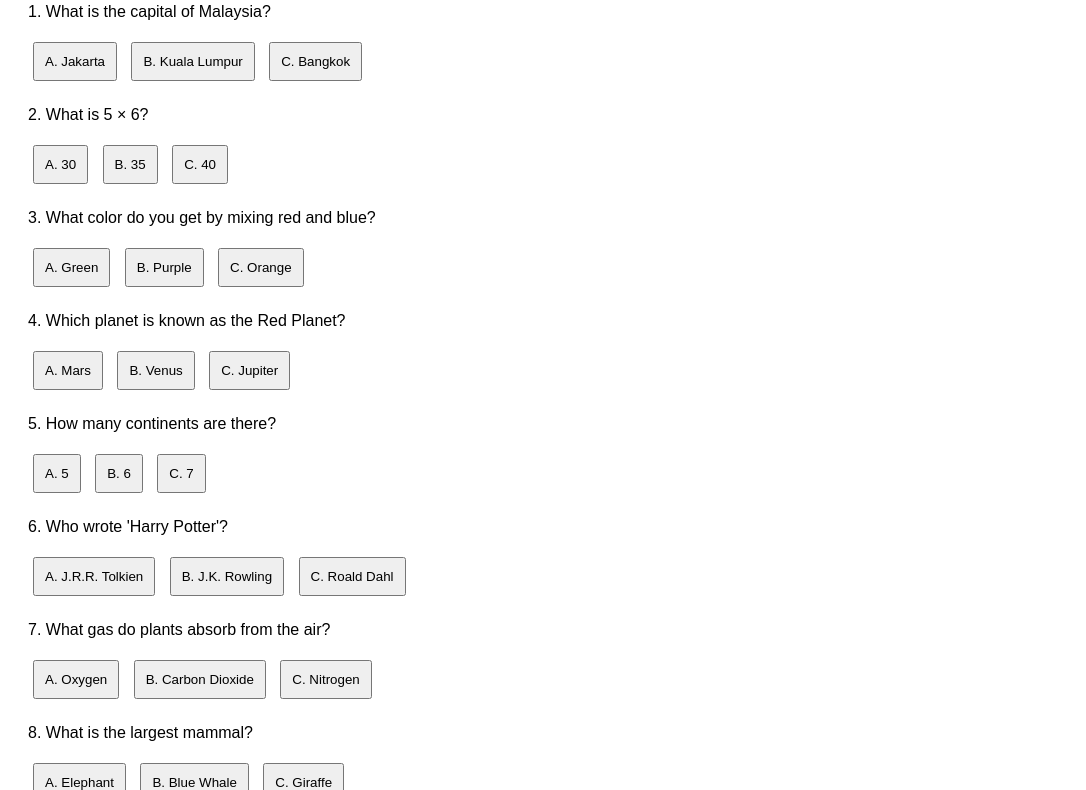
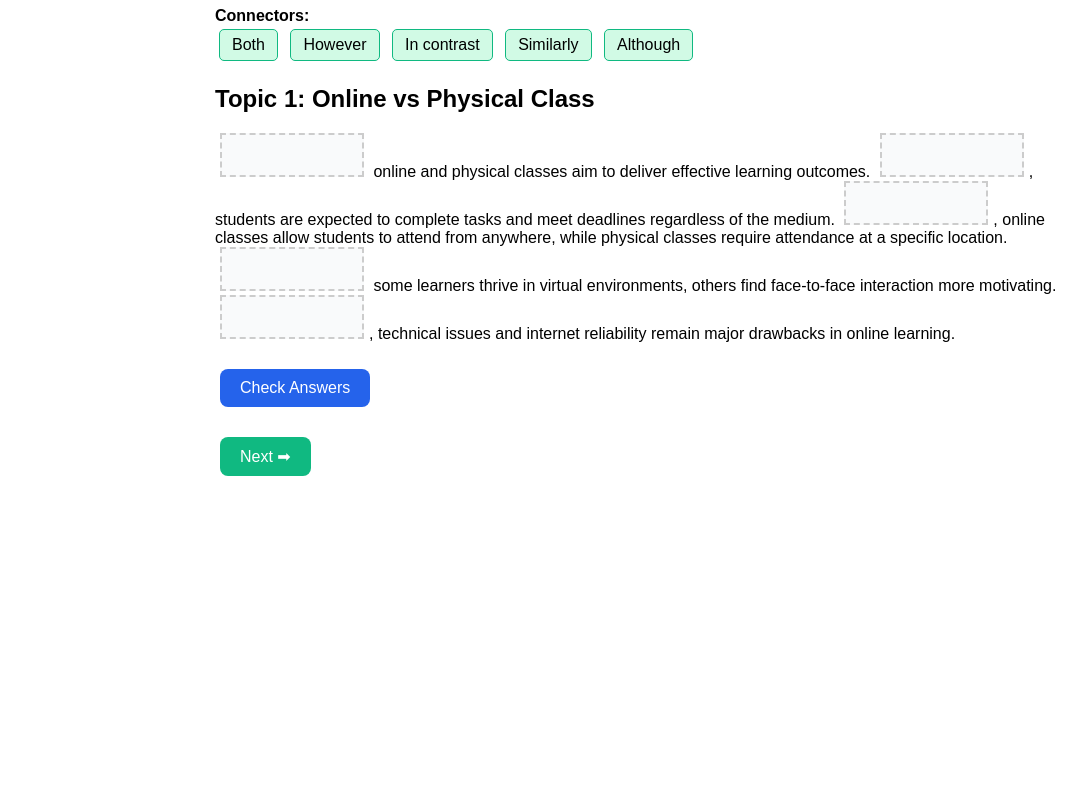
Before and after one commit to NikAliaMohdSaufi/Quiz, a plain HTML site: page index.html in a window 1280 px wide. Shown: the part 93-883 px from the top of the page, without its empty margins (0-1086 px from the left). After the commit the page ends 800 px from the top, so only its background shows below. Drawn offline with Linux system fonts and the light colour scheme.

Commit message:
Change question and type of quiz to drag and drop

```diff
--- a/index.html
+++ b/index.html
@@ -1,127 +1,258 @@
 <!DOCTYPE html>
-<html>
+<html lang="en">
 <head>
-  <title>Simple Quiz</title>
+  <meta charset="UTF-8">
+  <title>Comparison and Contrast Quiz</title>
   <style>
-    body { font-family: Arial; padding: 20px; }
-    .question { margin-bottom: 20px; }
-    button { margin: 5px; padding: 10px; }
+    body {
+      font-family: Arial, sans-serif;
+      padding: 20px;
+      max-width: 850px;
+      margin: auto;
+    }
+
+    .draggable {
+      display: inline-block;
+      padding: 6px 12px;
+      margin: 4px;
+      background-color: #d1fae5;
+      border: 1px solid #10b981;
+      border-radius: 5px;
+      cursor: grab;
+    }
+
+    .drop-zone {
+      display: inline-block;
+      width: 130px;
+      min-height: 30px;
+      border: 2px dashed #ccc;
+      margin: 0 5px;
+      padding: 5px;
+      text-align: center;
+      background-color: #f9fafb;
+    }
+
+    .drop-zone.hover {
+      border-color: #10b981;
+      background-color: #ecfdf5;
+    }
+
+    .topic {
+      display: none;
+    }
+
+    .topic.active {
+      display: block;
+    }
+
+    .navigation {
+      margin-top: 20px;
+    }
+
+    .feedback {
+      font-weight: bold;
+      margin-top: 10px;
+    }
+
+    .connector-bank {
+      display: none;
+      margin: 15px 0;
+    }
+
+    .connector-bank.active {
+      display: block;
+    }
+
+    .btn {
+      padding: 10px 20px;
+      margin: 10px 5px 0;
+      font-size: 16px;
+      border: none;
+      border-radius: 8px;
+      cursor: pointer;
+      transition: background-color 0.3s;
+    }
+
+    .btn-check {
+      background-color: #2563eb;
+      color: white;
+    }
+
+    .btn-check:hover {
+      background-color: #1e40af;
+    }
+
+    .btn-nav {
+      background-color: #10b981;
+      color: white;
+    }
+
+    .btn-nav:hover {
+      background-color: #059669;
+    }
   </style>
 </head>
 <body>
-  <h2>Quick Quiz</h2>
 
-  <div class="question" id="q1">
-    <p>1. What is the capital of Malaysia?</p>
-    <button onclick="answer(1, 'A')">A. Jakarta</button>
-    <button onclick="answer(1, 'B')">B. Kuala Lumpur</button>
-    <button onclick="answer(1, 'C')">C. Bangkok</button>
-    <p id="result1"></p>
+<h1>Comparison and Contrast Quiz</h1>
+
+<!-- Connector Banks -->
+<div id="connector-0" class="connector-bank active">
+  <strong>Connectors:</strong><br>
+  <div class="draggable" draggable="true" id="both">Both</div>
+  <div class="draggable" draggable="true" id="however">However</div>
+  <div class="draggable" draggable="true" id="inContrast">In contrast</div>
+  <div class="draggable" draggable="true" id="similarly">Similarly</div>
+  <div class="draggable" draggable="true" id="although">Although</div>
 </div>
 
-  <div class="question" id="q2">
-    <p>2. What is 5 × 6?</p>
-    <button onclick="answer(2, 'A')">A. 30</button>
-    <button onclick="answer(2, 'B')">B. 35</button>
-    <button onclick="answer(2, 'C')">C. 40</button>
-    <p id="result2"></p>
+<div id="connector-1" class="connector-bank">
+  <strong>Connectors:</strong><br>
+  <div class="draggable" draggable="true" id="both2">Both</div>
+  <div class="draggable" draggable="true" id="however2">However</div>
+  <div class="draggable" draggable="true" id="inContrast2">In contrast</div>
+  <div class="draggable" draggable="true" id="similarly2">Similarly</div>
+  <div class="draggable" draggable="true" id="although2">Although</div>
 </div>
 
-  <div class="question" id="q3">
-    <p>3. What color do you get by mixing red and blue?</p>
-    <button onclick="answer(3, 'A')">A. Green</button>
-    <button onclick="answer(3, 'B')">B. Purple</button>
-    <button onclick="answer(3, 'C')">C. Orange</button>
-    <p id="result3"></p>
+<div id="connector-2" class="connector-bank">
+  <strong>Connectors:</strong><br>
+  <div class="draggable" draggable="true" id="both3">Both</div>
+  <div class="draggable" draggable="true" id="however3">However</div>
+  <div class="draggable" draggable="true" id="inContrast3">In contrast</div>
+  <div class="draggable" draggable="true" id="similarly3">Similarly</div>
+  <div class="draggable" draggable="true" id="although3">Although</div>
 </div>
 
-  <div class="question" id="q4">
-    <p>4. Which planet is known as the Red Planet?</p>
-    <button onclick="answer(4, 'A')">A. Mars</button>
-    <button onclick="answer(4, 'B')">B. Venus</button>
-    <button onclick="answer(4, 'C')">C. Jupiter</button>
-    <p id="result4"></p>
+<!-- Topics -->
+<div class="topic active" id="topic-0">
+  <h2>Topic 1: Online vs Physical Class</h2>
+  <p>
+    <span class="drop-zone" data-answer="Both"></span> online and physical classes aim to deliver effective learning outcomes.
+    <span class="drop-zone" data-answer="Similarly"></span>, students are expected to complete tasks and meet deadlines regardless of the medium.
+    <span class="drop-zone" data-answer="In contrast"></span>, online classes allow students to attend from anywhere, while physical classes require attendance at a specific location.
+    <span class="drop-zone" data-answer="Although"></span> some learners thrive in virtual environments, others find face-to-face interaction more motivating.
+    <span class="drop-zone" data-answer="However"></span>, technical issues and internet reliability remain major drawbacks in online learning.
+  </p>
+  <button class="btn btn-check" onclick="checkAnswers(0)">Check Answers</button>
+  <div class="navigation">
+    <button class="btn btn-nav" onclick="nextTopic()">Next ➡</button>
+  </div>
+  <div class="feedback" id="feedback-0"></div>
 </div>
 
-  <div class="question" id="q5">
-    <p>5. How many continents are there?</p>
-    <button onclick="answer(5, 'A')">A. 5</button>
-    <button onclick="answer(5, 'B')">B. 6</button>
-    <button onclick="answer(5, 'C')">C. 7</button>
-    <p id="result5"></p>
+<div class="topic" id="topic-1">
+  <h2>Topic 2: Book vs eBook</h2>
+  <p>
+    <span class="drop-zone" data-answer="Both"></span> printed books and eBooks are popular choices among readers.
+    <span class="drop-zone" data-answer="Similarly"></span>, readers can annotate, highlight, and bookmark their progress in both formats.
+    <span class="drop-zone" data-answer="However"></span>, the reading experience varies greatly.
+    <span class="drop-zone" data-answer="In contrast"></span>, eBooks offer adjustable fonts and brightness, while physical books do not.
+    <span class="drop-zone" data-answer="Although"></span> eBooks are convenient and lightweight, many still enjoy the scent and texture of paper.
+  </p>
+  <button class="btn btn-check" onclick="checkAnswers(1)">Check Answers</button>
+  <div class="navigation">
+    <button class="btn btn-nav" onclick="prevTopic()">⬅ Back</button>
+    <button class="btn btn-nav" onclick="nextTopic()">Next ➡</button>
+  </div>
+  <div class="feedback" id="feedback-1"></div>
 </div>
 
-  <div class="question" id="q6">
-    <p>6. Who wrote 'Harry Potter'?</p>
-    <button onclick="answer(6, 'A')">A. J.R.R. Tolkien</button>
-    <button onclick="answer(6, 'B')">B. J.K. Rowling</button>
-    <button onclick="answer(6, 'C')">C. Roald Dahl</button>
-    <p id="result6"></p>
+<div class="topic" id="topic-2">
+  <h2>Topic 3: Studying Alone vs in a Group</h2>
+  <p>
+    <span class="drop-zone" data-answer="Both"></span> solo and group study methods can lead to academic success.
+    <span class="drop-zone" data-answer="Similarly"></span>, students in either setup must manage their time wisely.
+    <span class="drop-zone" data-answer="However"></span>, individual studying offers more control over pace and environment.
+    <span class="drop-zone" data-answer="In contrast"></span>, group studying allows for peer learning and discussion.
+    <span class="drop-zone" data-answer="Although"></span> group settings can be engaging, they can also be distracting.
+  </p>
+  <button class="btn btn-check" onclick="checkAnswers(2)">Check Answers</button>
+  <div class="navigation">
+    <button class="btn btn-nav" onclick="prevTopic()">⬅ Back</button>
+  </div>
+  <div class="feedback" id="feedback-2"></div>
 </div>
 
-  <div class="question" id="q7">
-    <p>7. What gas do plants absorb from the air?</p>
-    <button onclick="answer(7, 'A')">A. Oxygen</button>
-    <button onclick="answer(7, 'B')">B. Carbon Dioxide</button>
-    <button onclick="answer(7, 'C')">C. Nitrogen</button>
-    <p id="result7"></p>
-  </div>
+<script>
+  let currentTopic = 0;
+  const topics = document.querySelectorAll('.topic');
+  const connectors = document.querySelectorAll('.connector-bank');
+  const draggables = document.querySelectorAll('.draggable');
+  const dropZones = document.querySelectorAll('.drop-zone');
 
-  <div class="question" id="q8">
-    <p>8. What is the largest mammal?</p>
-    <button onclick="answer(8, 'A')">A. Elephant</button>
-    <button onclick="answer(8, 'B')">B. Blue Whale</button>
-    <button onclick="answer(8, 'C')">C. Giraffe</button>
-    <p id="result8"></p>
-  </div>
+  draggables.forEach(elem => {
+    elem.addEventListener('dragstart', e => {
+      e.dataTransfer.setData("text", e.target.id);
+    });
+  });
 
-  <div class="question" id="q9">
-    <p>9. Which of these is a prime number?</p>
-    <button onclick="answer(9, 'A')">A. 4</button>
-    <button onclick="answer(9, 'B')">B. 9</button>
-    <button onclick="answer(9, 'C')">C. 7</button>
-    <p id="result9"></p>
-  </div>
+  dropZones.forEach(zone => {
+    zone.addEventListener('dragover', e => {
+      e.preventDefault();
+      zone.classList.add('hover');
+    });
+    zone.addEventListener('dragleave', () => {
+      zone.classList.remove('hover');
+    });
+    zone.addEventListener('drop', e => {
+      e.preventDefault();
+      const data = e.dataTransfer.getData("text");
+      const dragged = document.getElementById(data);
+      if (zone.children.length === 0) {
+        zone.appendChild(dragged);
+      }
+      zone.classList.remove('hover');
+    });
+  });
 
-  <div class="question" id="q10">
-    <p>10. Which ocean is the largest?</p>
-    <button onclick="answer(10, 'A')">A. Indian Ocean</button>
-    <button onclick="answer(10, 'B')">B. Atlantic Ocean</button>
-    <button onclick="answer(10, 'C')">C. Pacific Ocean</button>
-    <p id="result10"></p>
-  </div>
+  function showTopic(index) {
+    topics.forEach((t, i) => {
+      t.classList.toggle('active', i === index);
+    });
+    connectors.forEach((c, i) => {
+      c.classList.toggle('active', i === index);
+    });
+  }
 
-  <p><strong id="finalScore"></strong></p>
+  function nextTopic() {
+    if (currentTopic < topics.length - 1) {
+      currentTopic++;
+      showTopic(currentTopic);
+    }
+  }
 
-  <script>
-    const correctAnswers = {
-      1: 'B',
-      2: 'A',
-      3: 'B',
-      4: 'A',
-      5: 'C',
-      6: 'B',
-      7: 'B',
-      8: 'B',
-      9: 'C',
-      10: 'C'
-    };
+  function prevTopic() {
+    if (currentTopic > 0) {
+      currentTopic--;
+      showTopic(currentTopic);
+    }
+  }
 
-    let score = 0;
-    let answered = {};
-
-    function answer(qNumber, choice) {
-      if (answered[qNumber]) return;
-      answered[qNumber] = true;
-
-      const isCorrect = correctAnswers[qNumber] === choice;
-      document.getElementById("result" + qNumber).innerText = isCorrect ? "✅ Correct!" : "❌ Wrong!";
-      if (isCorrect) score++;
-
-      if (Object.keys(answered).length === Object.keys(correctAnswers).length) {
-        document.getElementById("finalScore").innerText = `🎉 You scored ${score}/${Object.keys(correctAnswers).length}!`;
+  function checkAnswers(topicIndex) {
+    const topic = topics[topicIndex];
+    const zones = topic.querySelectorAll('.drop-zone');
+    let correct = 0;
+    zones.forEach(zone => {
+      const expected = zone.dataset.answer;
+      const actual = zone.children.length > 0 ? zone.children[0].textContent.trim().toLowerCase() : "";
+      if (actual === expected.toLowerCase()) {
+        zone.style.borderColor = "#10b981";
+        correct++;
+      } else {
+        zone.style.borderColor = "#ef4444";
+      }
+    });
+    const feedback = document.getElementById('feedback-' + topicIndex);
+    if (correct === zones.length) {
+      feedback.textContent = "✅ All correct!";
+      feedback.style.color = "#10b981";
+    } else {
+      feedback.textContent = `❌ You got ${correct}/${zones.length} correct.`;
+      feedback.style.color = "#ef4444";
     }
   }
 </script>
+
 </body>
 </html>
```
Lines whose indentation alone changed are shown as unchanged.
